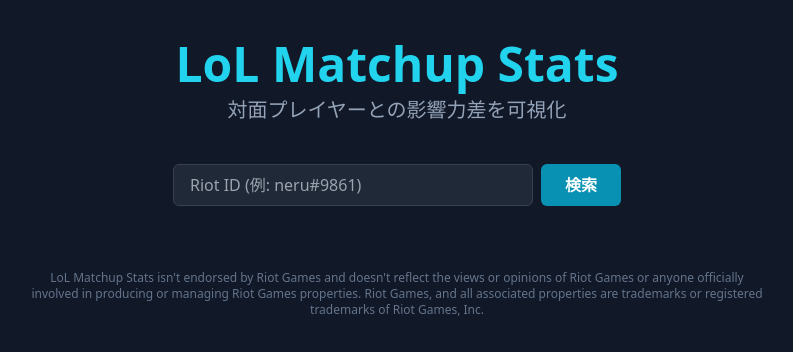
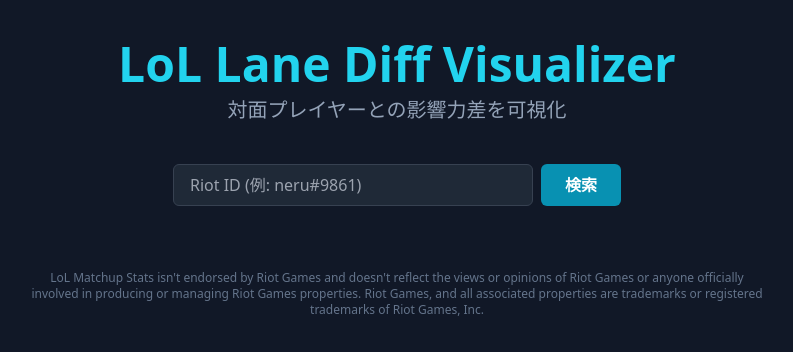
Before and after one commit to s5422053/lol-matchupState, a React (Vite) app: page / in a window 1280 px wide. Shown: the top 352 px of the page, without its empty margins (243-1036 px from the left). Built offline with nearby package versions, Linux system fonts and the light colour scheme.

Commit message:
タイトル変更

```diff
--- a/index.html
+++ b/index.html
@@ -4,7 +4,7 @@
     <meta charset="UTF-8" />
     <link rel="icon" type="image/svg+xml" href="/favicon.svg" />
     <meta name="viewport" content="width=device-width, initial-scale=1.0" />
-    <title>LoL Matchup Stats</title>
+    <title>LoL LaneDiff Visualizer</title>
   </head>
   <body>
     <div id="root"></div>
--- a/src/App.jsx
+++ b/src/App.jsx
@@ -154,7 +154,7 @@
   return (
     <div className="bg-gray-900 text-slate-200 min-h-screen font-sans">
       <header className="text-center py-10">
-        <h1 className="text-5xl font-bold text-cyan-400">LoL Matchup Stats</h1>
+        <h1 className="text-5xl font-bold text-cyan-400">LoL Lane Diff Visualizer</h1>
         <p className="text-xl text-slate-400 mt-2">対面プレイヤーとの影響力差を可視化</p>
       </header>
       <main className="container mx-auto px-4 pb-10 flex flex-col items-center gap-8">
```
